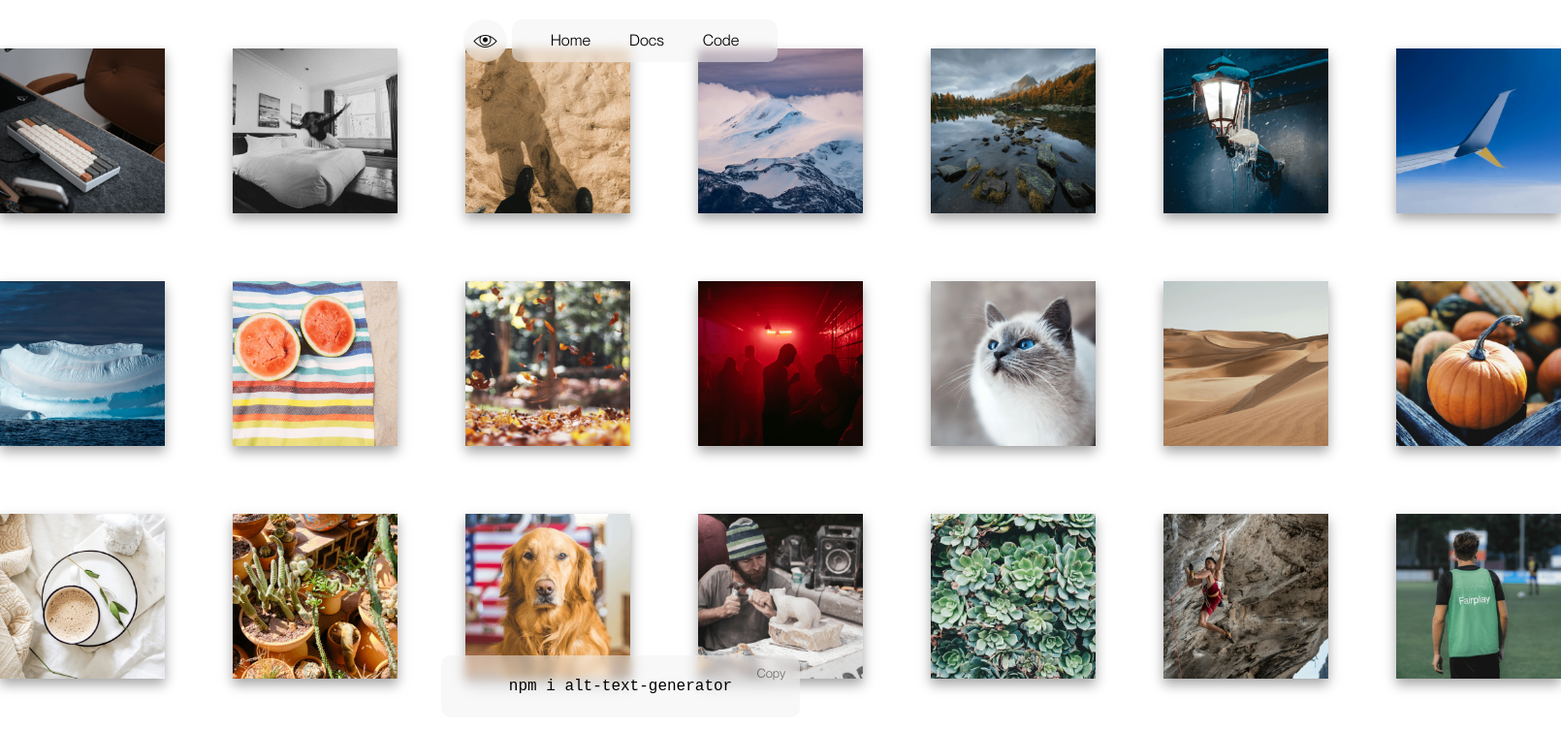
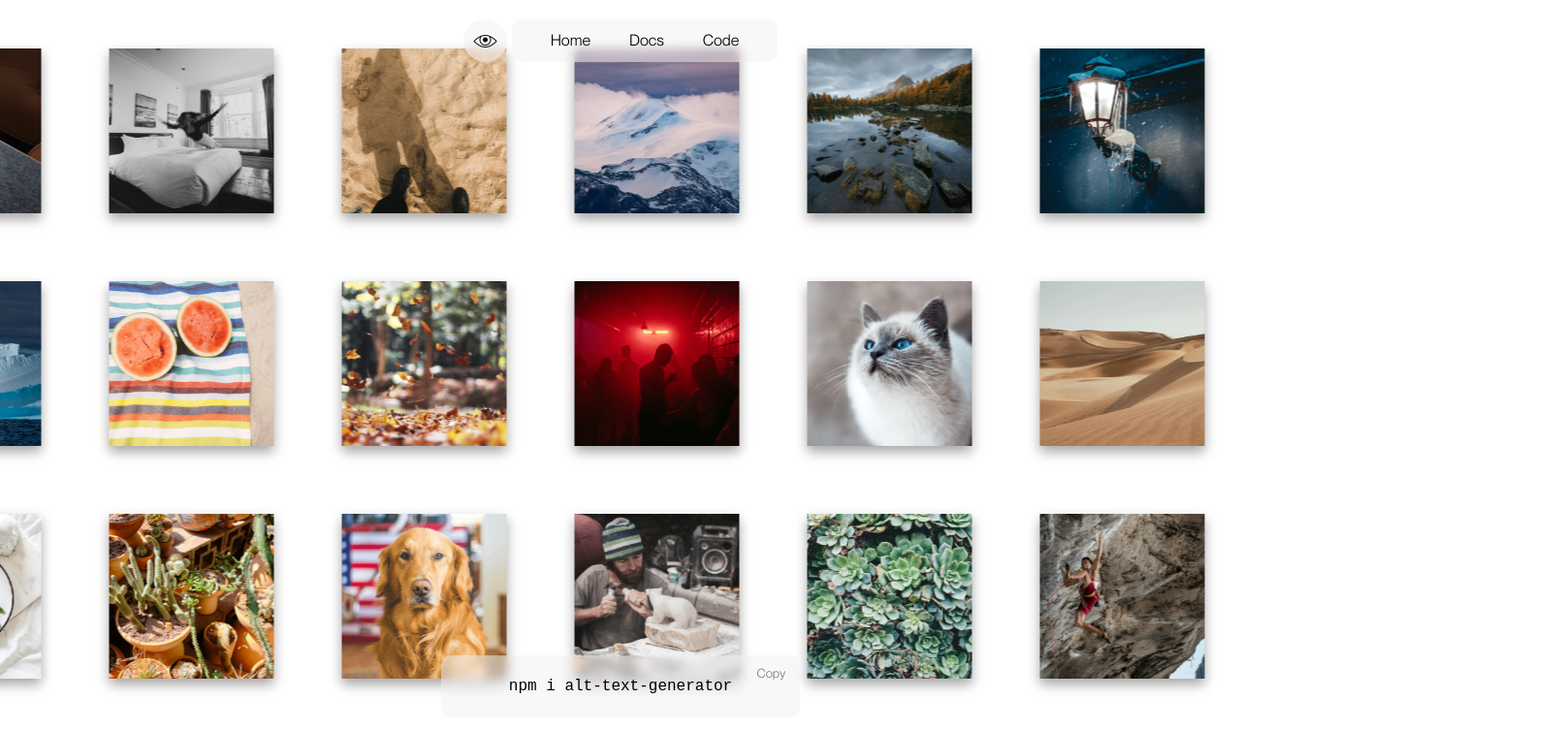
Before and after one commit to s111ew/atg-landing-page, a React (Vite) app: page / in a window 1280 px wide. Shown: the top 754 px of the page at 97% size, 1610 px wide, since content can reach past the window. Built offline with nearby package versions, Linux system fonts and the light colour scheme.

Commit message:
Complete scrolling background

```diff
--- a/index.html
+++ b/index.html
@@ -1,4 +1,4 @@
-<!doctype html>
+<!DOCTYPE html>
 <html lang="en">
   <head>
     <meta charset="UTF-8" />
--- a/src/App.css
+++ b/src/App.css
@@ -95,9 +95,17 @@ body {
   flex-direction: column;
   padding: 50px 0px;
   gap: 70px;
+  overflow-x: hidden;
+}
+
+@keyframes slide-right-to-left {
+  100% {
+    transform: translateX(-100%);
+  }
 }
 
 .row {
+  animation: slide-right-to-left 55s linear infinite;
   display: flex;
   gap: 70px;
 }
--- a/src/imageModule.js
+++ b/src/imageModule.js
@@ -7,7 +7,22 @@ import img5 from "./assets/images/carousel-1/carousel-row-1(2).png";
 import img6 from "./assets/images/carousel-1/carousel-row-1(3).png";
 import img7 from "./assets/images/carousel-1/carousel-row-1(4).png";
 
-export const images = [img1, img2, img3, img4, img5, img6, img7];
+export const images = [
+  img1,
+  img2,
+  img3,
+  img4,
+  img5,
+  img6,
+  img7,
+  img1,
+  img2,
+  img3,
+  img4,
+  img5,
+  img6,
+  img7,
+];
 
 // ROW 2
 import img8 from "./assets/images/carousel-1/carousel-row-1(5).png";
@@ -18,7 +33,22 @@ import img12 from "./assets/images/carousel-1/carousel-row-1(9).png";
 import img13 from "./assets/images/carousel-1/carousel-row-1(10).png";
 import img14 from "./assets/images/carousel-1/carousel-row-1(11).png";
 
-export const imagesTwo = [img8, img9, img10, img11, img12, img13, img14];
+export const imagesTwo = [
+  img8,
+  img9,
+  img10,
+  img11,
+  img12,
+  img13,
+  img14,
+  img8,
+  img9,
+  img10,
+  img11,
+  img12,
+  img13,
+  img14,
+];
 
 // ROW 3
 import img15 from "./assets/images/carousel-1/carousel-row-1(12).png";
@@ -29,4 +59,19 @@ import img19 from "./assets/images/carousel-1/carousel-row-1(16).png";
 import img20 from "./assets/images/carousel-1/carousel-row-1(17).png";
 import img21 from "./assets/images/carousel-1/carousel-row-1(18).png";
 
-export const imagesThree = [img15, img16, img17, img18, img19, img20, img21];
+export const imagesThree = [
+  img15,
+  img16,
+  img17,
+  img18,
+  img19,
+  img20,
+  img21,
+  img15,
+  img16,
+  img17,
+  img18,
+  img19,
+  img20,
+  img21,
+];
```
